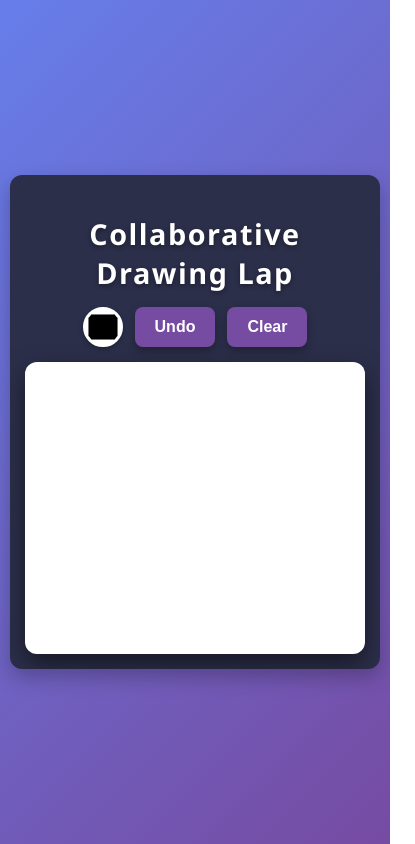
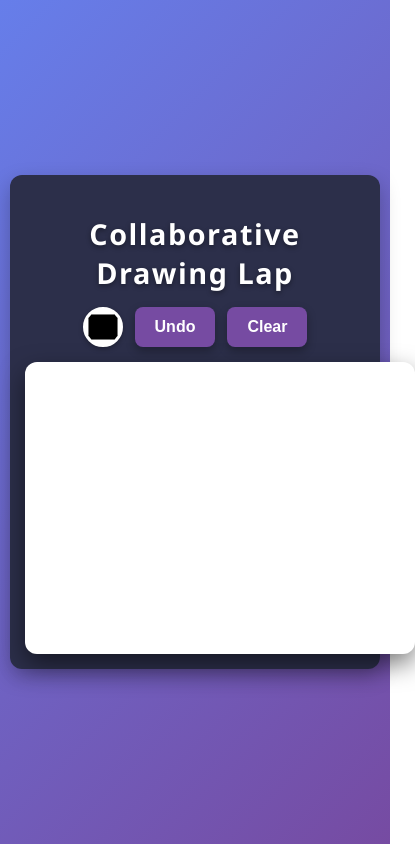
Before and after one commit to Jesse-Calvin/collab-draw-frontend-react, a React (Create React App) app: page / in a window 390 px wide. Shown: the whole page, 415 px wide, since content can reach past the window. Built offline with nearby package versions, Linux system fonts and the light colour scheme; no server answers.

Commit message:
Fix hooks dependencies, improve canvas responsiveness and prevent overflows

```diff
--- a/src/App.js
+++ b/src/App.js
@@ -13,38 +13,15 @@ function App() {
   // Aspect ratio 4:3 (width / height)
   const ASPECT_RATIO = 4 / 3;
 
-  // Draw a stroke (array of points) on canvas context
-  const drawLine = (ctx, stroke) => {
-    if (stroke.length < 2) return;
-    ctx.beginPath();
-    ctx.strokeStyle = stroke[0].color;
-    ctx.lineWidth = 3;
-    ctx.lineCap = "round";
-    ctx.moveTo(stroke[0].x, stroke[0].y);
-    for (let i = 1; i < stroke.length; i++) {
-      ctx.lineTo(stroke[i].x, stroke[i].y);
-    }
-    ctx.stroke();
-  };
-
-  // Wrap redrawAll with useCallback to fix eslint deps
-  const redrawAll = useCallback((ctx) => {
-    ctx.clearRect(0, 0, ctx.canvas.width, ctx.canvas.height);
-    for (const stroke of strokesRef.current) {
-      drawLine(ctx, stroke);
-    }
-  }, []);
-
-  // Wrap resizeCanvas with useCallback and include redrawAll as dep
+  // Resize canvas function: fits container width or window width (mobile),
+  // sets actual canvas pixels and CSS pixels to match (accounting for devicePixelRatio)
   const resizeCanvas = useCallback(() => {
     const canvas = canvasRef.current;
     const container = containerRef.current;
     if (!canvas) return;
 
     // Use container width if available; fallback to window width for mobiles
-    const containerWidth = container
-      ? container.clientWidth
-      : window.innerWidth;
+    const containerWidth = container ? container.clientWidth : window.innerWidth;
 
     // Calculate height keeping aspect ratio
     const newWidth = containerWidth;
@@ -68,12 +45,13 @@ function App() {
 
     // Redraw all strokes scaled properly
     redrawAll(ctx);
-  }, [redrawAll, ASPECT_RATIO]);
+  }, [ASPECT_RATIO]);
 
-  // Convert mouse/touch event coords to canvas coords, scaled to canvas size
+  // Convert mouse/touch event coords to canvas coords, scaled to canvas size & devicePixelRatio
   const getPos = (e) => {
     const canvas = canvasRef.current;
     const rect = canvas.getBoundingClientRect();
+
     let clientX, clientY;
 
     if (e.touches) {
@@ -84,12 +62,41 @@ function App() {
       clientY = e.clientY;
     }
 
-    // Scale to canvas drawing buffer size
+    // Note: rect.width and rect.height are CSS pixels,
+    // canvas.width and canvas.height are device pixels (scaled by dpr)
+    // We want coords relative to canvas pixel space.
+    const dpr = window.devicePixelRatio || 1;
+
     return {
-      x: (clientX - rect.left) * (canvas.width / rect.width),
-      y: (clientY - rect.top) * (canvas.height / rect.height),
+      x: (clientX - rect.left) * dpr,
+      y: (clientY - rect.top) * dpr,
     };
   };
+
+  // Draw a stroke (array of points) on canvas context
+  const drawLine = (ctx, stroke) => {
+    if (stroke.length < 2) return;
+    ctx.beginPath();
+    ctx.strokeStyle = stroke[0].color;
+    ctx.lineWidth = 3;
+    ctx.lineCap = "round";
+    ctx.moveTo(stroke[0].x, stroke[0].y);
+    for (let i = 1; i < stroke.length; i++) {
+      ctx.lineTo(stroke[i].x, stroke[i].y);
+    }
+    ctx.stroke();
+  };
+
+  // Redraw all strokes
+  const redrawAll = useCallback(
+    (ctx) => {
+      ctx.clearRect(0, 0, ctx.canvas.width, ctx.canvas.height);
+      for (const stroke of strokesRef.current) {
+        drawLine(ctx, stroke);
+      }
+    },
+    []
+  );
 
   // Send message via WebSocket if open
   const sendMessage = (msg) => {
@@ -247,7 +254,6 @@ function App() {
       width: "100%",
       maxWidth: "850px",
       boxSizing: "border-box",
-      overflow: "hidden", // added to prevent overflow
     },
     heading: {
       marginBottom: "15px",
@@ -300,10 +306,7 @@ function App() {
       margin: "0 auto",
       backgroundColor: "#fff",
       touchAction: "none",
-      width: "100%", // fill container width
-      height: "auto", // keep aspect ratio with JS resizing
-      maxWidth: "100%", // prevent overflow
-      boxSizing: "border-box",
+      // width and height set dynamically in JS, no fixed sizes here
     },
   };
 
```
